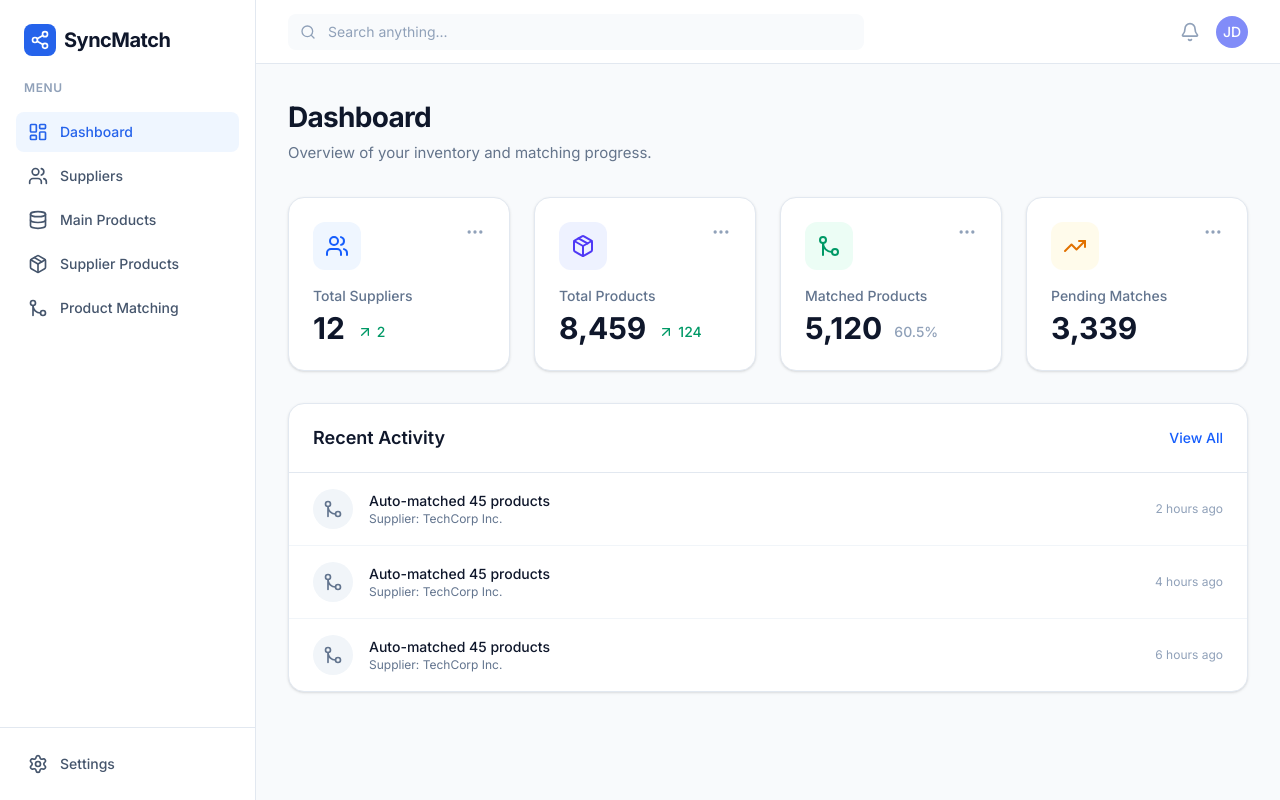
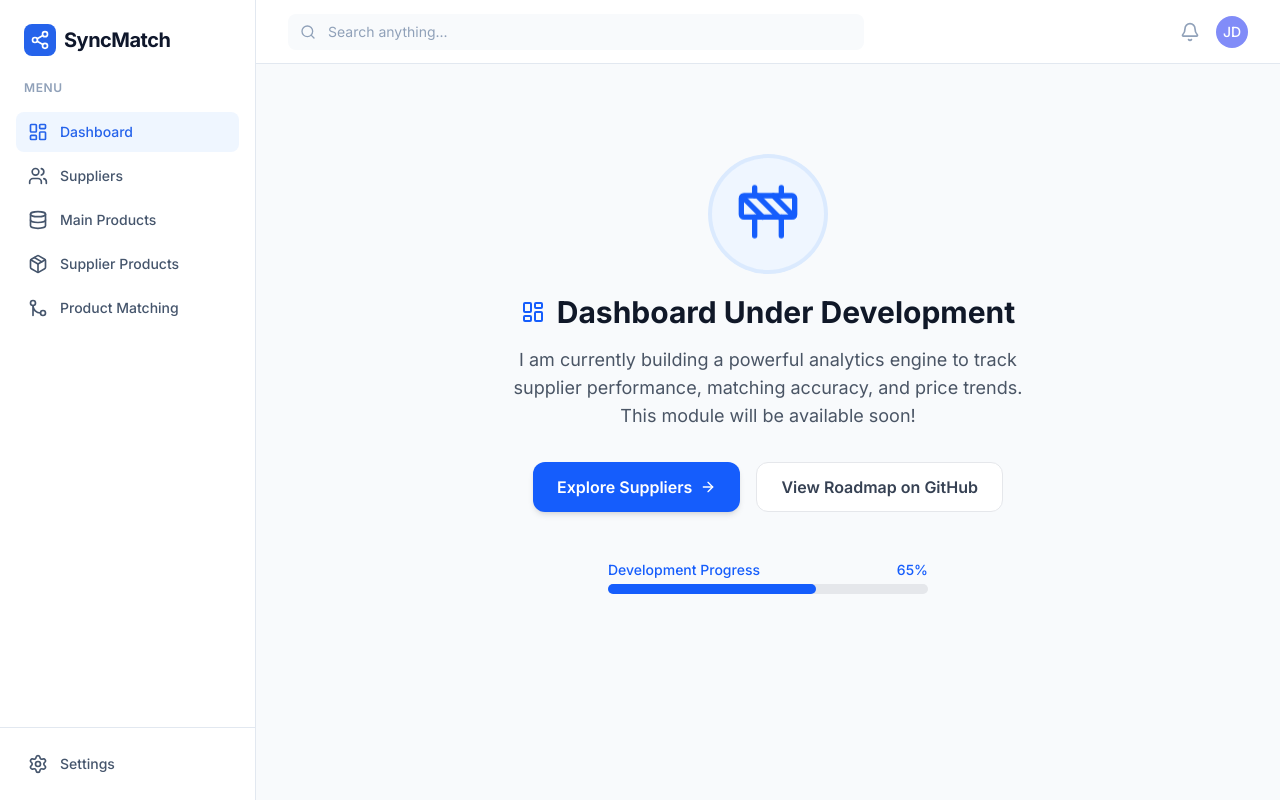
Before and after one commit to alexhamash/supplier-product-matching-system, a React (Vite) app in the folder suplier-client/: page / in a window 1280 px wide. Built offline with nearby package versions, Linux system fonts and the light colour scheme.

Commit message:
add dashboard status

```diff
--- a/suplier-client/src/pages/Dashboard.jsx
+++ b/suplier-client/src/pages/Dashboard.jsx
@@ -1,122 +1,56 @@
 import React from 'react';
-import { TrendingUp, Users, Package, GitMerge, MoreHorizontal, ArrowUpRight } from "lucide-react";
+import { Link } from 'react-router-dom';
+import { Construction, LayoutDashboard, ArrowRight } from 'lucide-react';
 
 const Dashboard = () => {
   return (
-    <div className="w-full max-w-6xl mx-auto">
-      {/* Header */}
-      <div className="mb-8">
-        <h1 className="text-[28px] font-bold text-[#0F172A] tracking-tight mb-1">Dashboard</h1>
-        <p className="text-[#64748B] text-[15px]">Overview of your inventory and matching progress.</p>
+    <div className="flex flex-col items-center justify-center min-h-[70vh] px-4 text-center">
+      {/* Іконка з анімацією */}
+      <div className="bg-blue-50 p-6 rounded-full mb-6 ring-4 ring-blue-100">
+        <Construction className="w-16 h-16 text-blue-600 animate-bounce" />
       </div>
 
-      {/* Stats Cards */}
-      <div className="grid grid-cols-1 md:grid-cols-2 lg:grid-cols-4 gap-6 mb-8">
-        <div className="bg-white border border-slate-200 rounded-2xl p-6 shadow-sm flex flex-col justify-between hover:shadow-md transition-shadow">
-          <div className="flex justify-between items-start mb-4">
-            <div className="bg-blue-50 p-3 rounded-xl">
-              <Users className="w-6 h-6 text-blue-600" />
-            </div>
-            <button className="text-slate-400 hover:text-slate-600">
-              <MoreHorizontal className="w-5 h-5" />
-            </button>
-          </div>
-          <div>
-            <p className="text-slate-500 text-sm font-medium mb-1">Total Suppliers</p>
-            <div className="flex items-end gap-3">
-              <h3 className="text-3xl font-bold text-slate-900">12</h3>
-              <span className="flex items-center text-emerald-600 text-sm font-medium mb-1">
-                <ArrowUpRight className="w-4 h-4 mr-1" />
-                2
-              </span>
-            </div>
-          </div>
-        </div>
+      {/* Текст */}
+      <h1 className="text-3xl font-extrabold text-gray-900 mb-4 flex items-center gap-3">
+        <LayoutDashboard className="text-blue-600" /> Dashboard Under Development
+      </h1>
 
-        <div className="bg-white border border-slate-200 rounded-2xl p-6 shadow-sm flex flex-col justify-between hover:shadow-md transition-shadow">
-          <div className="flex justify-between items-start mb-4">
-            <div className="bg-indigo-50 p-3 rounded-xl">
-              <Package className="w-6 h-6 text-indigo-600" />
-            </div>
-            <button className="text-slate-400 hover:text-slate-600">
-              <MoreHorizontal className="w-5 h-5" />
-            </button>
-          </div>
-          <div>
-            <p className="text-slate-500 text-sm font-medium mb-1">Total Products</p>
-            <div className="flex items-end gap-3">
-              <h3 className="text-3xl font-bold text-slate-900">8,459</h3>
-              <span className="flex items-center text-emerald-600 text-sm font-medium mb-1">
-                <ArrowUpRight className="w-4 h-4 mr-1" />
-                124
-              </span>
-            </div>
-          </div>
-        </div>
+      <p className="text-lg text-gray-600 max-w-lg mb-8">
+        I am currently building a powerful analytics engine to track supplier performance,
+        matching accuracy, and price trends. This module will be available soon!
+      </p>
 
-        <div className="bg-white border border-slate-200 rounded-2xl p-6 shadow-sm flex flex-col justify-between hover:shadow-md transition-shadow">
-          <div className="flex justify-between items-start mb-4">
-            <div className="bg-emerald-50 p-3 rounded-xl">
-              <GitMerge className="w-6 h-6 text-emerald-600" />
-            </div>
-            <button className="text-slate-400 hover:text-slate-600">
-              <MoreHorizontal className="w-5 h-5" />
-            </button>
-          </div>
-          <div>
-            <p className="text-slate-500 text-sm font-medium mb-1">Matched Products</p>
-            <div className="flex items-end gap-3">
-              <h3 className="text-3xl font-bold text-slate-900">5,120</h3>
-              <span className="flex items-center text-slate-400 text-sm font-medium mb-1">
-                60.5%
-              </span>
-            </div>
-          </div>
-        </div>
+      {/* Заклик до дії */}
+      <div className="flex flex-col sm:flex-row gap-4">
+        <Link
+          to="/suppliers"
+          className="inline-flex items-center gap-2 px-6 py-3 bg-blue-600 text-white font-semibold rounded-xl hover:bg-blue-700 transition-all shadow-md hover:shadow-lg"
+        >
+          Explore Suppliers <ArrowRight className="w-4 h-4" />
+        </Link>
 
-        <div className="bg-white border border-slate-200 rounded-2xl p-6 shadow-sm flex flex-col justify-between hover:shadow-md transition-shadow">
-          <div className="flex justify-between items-start mb-4">
-            <div className="bg-amber-50 p-3 rounded-xl">
-              <TrendingUp className="w-6 h-6 text-amber-600" />
-            </div>
-            <button className="text-slate-400 hover:text-slate-600">
-              <MoreHorizontal className="w-5 h-5" />
-            </button>
-          </div>
-          <div>
-            <p className="text-slate-500 text-sm font-medium mb-1">Pending Matches</p>
-            <div className="flex items-end gap-3">
-              <h3 className="text-3xl font-bold text-slate-900">3,339</h3>
-            </div>
-          </div>
-        </div>
+        <a
+          href="https://github.com/alexhamash/supplier-product-matching-system"
+          target="_blank"
+          rel="noopener noreferrer"
+          className="inline-flex items-center gap-2 px-6 py-3 bg-white border border-gray-200 text-gray-700 font-semibold rounded-xl hover:bg-gray-50 transition-all"
+        >
+          View Roadmap on GitHub
+        </a>
       </div>
 
-      {/* Recent Activity */}
-      <div className="bg-white border border-slate-200 rounded-2xl shadow-sm overflow-hidden">
-        <div className="px-6 py-5 border-b border-slate-200 flex justify-between items-center">
-          <h2 className="text-lg font-semibold text-slate-900">Recent Activity</h2>
-          <button className="text-blue-600 text-sm font-medium hover:text-blue-700">View All</button>
+      {/* Прогрес-бар для вигляду */}
+      <div className="mt-12 w-full max-w-xs">
+        <div className="flex justify-between mb-1 text-sm font-medium text-blue-600">
+          <span>Development Progress</span>
+          <span>65%</span>
         </div>
-        <div className="divide-y divide-slate-100">
-          {[1, 2, 3].map((i) => (
-            <div key={i} className="px-6 py-4 flex items-center justify-between hover:bg-slate-50 transition-colors">
-              <div className="flex items-center gap-4">
-                <div className="w-10 h-10 rounded-full bg-slate-100 flex items-center justify-center">
-                  <GitMerge className="w-5 h-5 text-slate-500" />
-                </div>
-                <div>
-                  <p className="text-sm font-medium text-slate-900">Auto-matched 45 products</p>
-                  <p className="text-xs text-slate-500">Supplier: TechCorp Inc.</p>
-                </div>
-              </div>
-              <span className="text-xs text-slate-400">{i * 2} hours ago</span>
-            </div>
-          ))}
+        <div className="w-full bg-gray-200 rounded-full h-2.5">
+          <div className="bg-blue-600 h-2.5 rounded-full" style={{ width: '65%' }}></div>
         </div>
       </div>
     </div>
   );
-}
+};
 
 export default Dashboard;
--- a/suplier-client/src/pages/SupplierImport.jsx
+++ b/suplier-client/src/pages/SupplierImport.jsx
@@ -16,7 +16,7 @@ const SupplierImport = () => {
 
   useEffect(() => {
     const allSuppliers = getSuppliers();
-    const found = allSuppliers.find((s) => s.id === parseInt(id));
+    const found = allSuppliers.find((s) => s.id === Number(id));
     if (found) {
       setSupplier(found);
     } else {
@@ -30,13 +30,14 @@ const SupplierImport = () => {
 
     importSupplierData(id)
       .then((result) => {
-        setSupplierProducts((prev) => {
+        setSupplierProducts(prev => {
           const combined = [...prev, ...result.products];
           return combined.filter((v, i, a) => a.findIndex(t => t.id === v.id) === i);
         });
         setImportResult(result);
       })
       .catch((error) => {
+
         console.error("Import error:", error);
       })
       .finally(() => {
```
